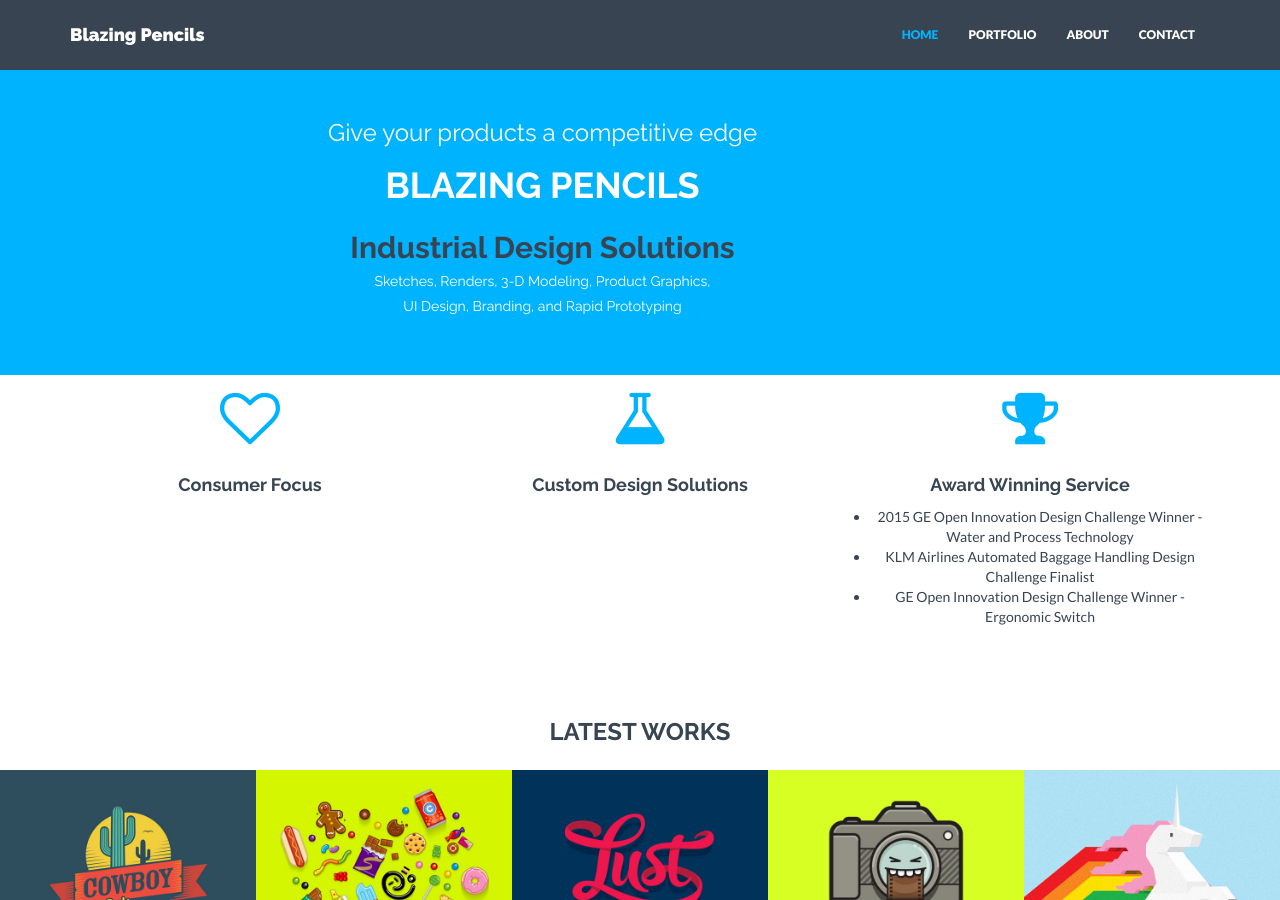
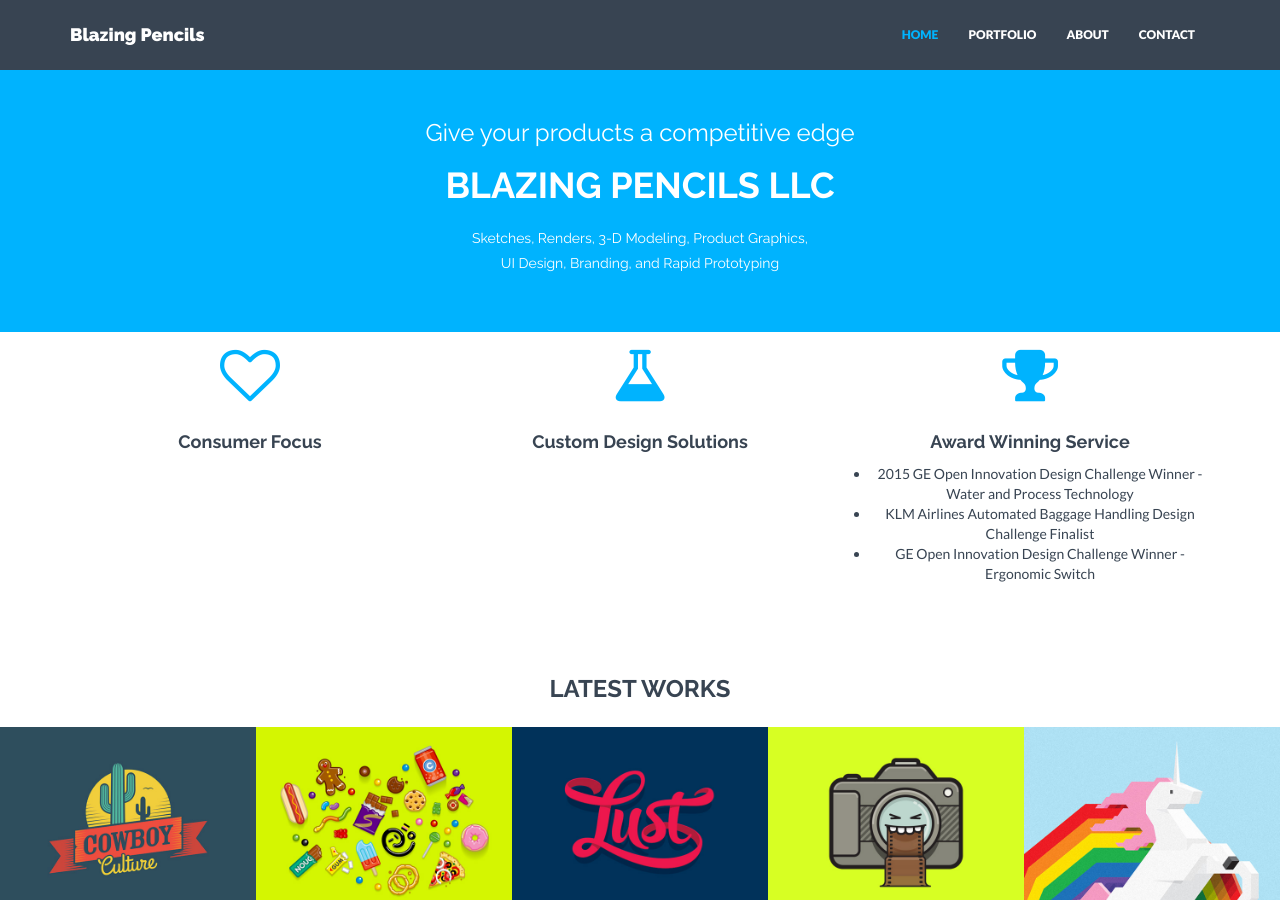
Before and after one commit to blazingpencils/blazingpencils.github.io, a Jekyll site: the page built from index.html, in a window 1280 px wide and 900 px high. Built offline with Jekyll 4.4.1, drawn with Linux system fonts in a browser that asks for light colours; nearby versions of some CDN libraries; library files that are not in the unit come from our copies.

Commit message:
Update header.html

```diff
--- a/_includes/header.html
+++ b/_includes/header.html
@@ -1,10 +1,9 @@
 <div id="headerwrap">
     <div class="container">
         <div class="row">
-            <div class="col-lg-8 col-lg-offset-1">
+            <div class="col-lg-8 col-lg-offset-2">
                 <h3>Give your products a competitive edge</h3>
-                <h1>BLAZING PENCILS</h1>
-                <h2>Industrial Design Solutions</h2>
+                <h1>BLAZING PENCILS LLC</h1>
                 <h5>Sketches, Renders, 3-D Modeling, Product Graphics,</h5>
                 <h5>UI Design, Branding, and Rapid Prototyping</h5>
             </div>
```
